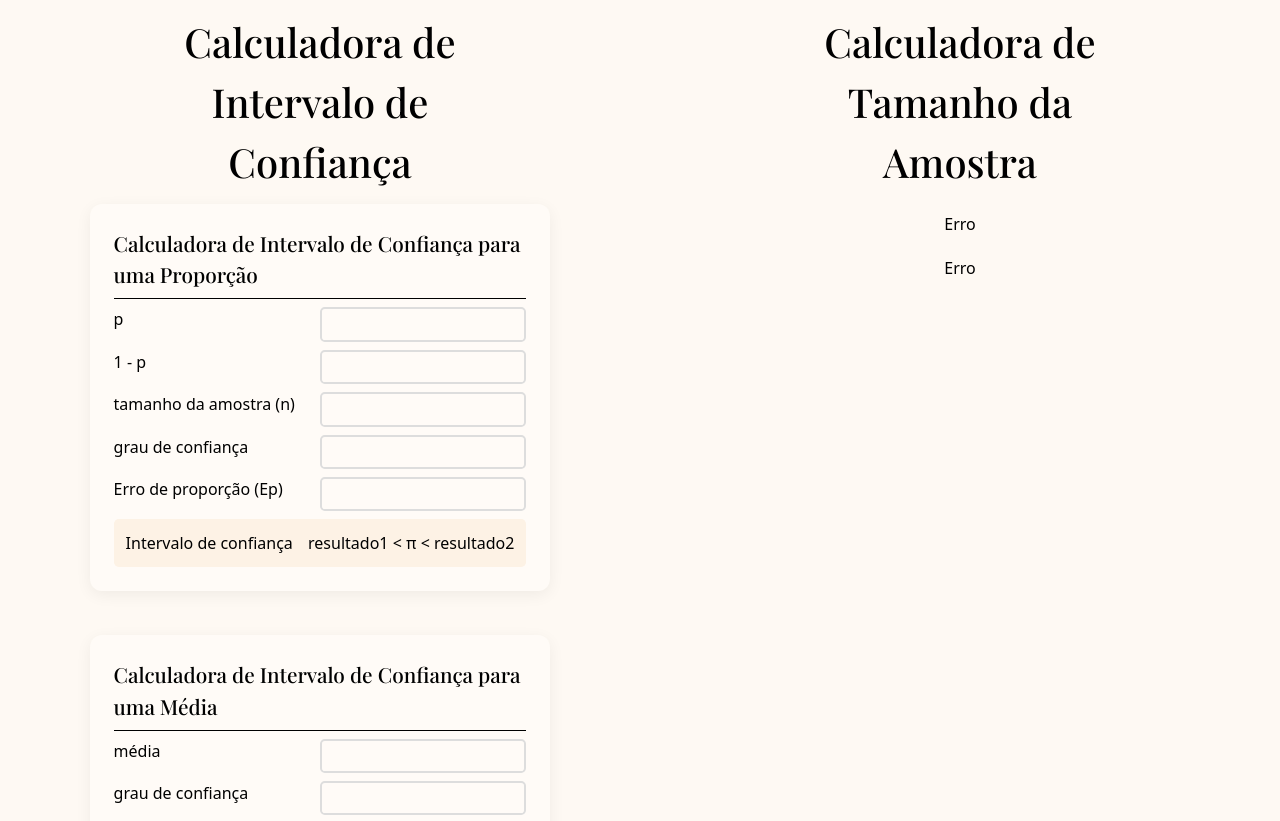
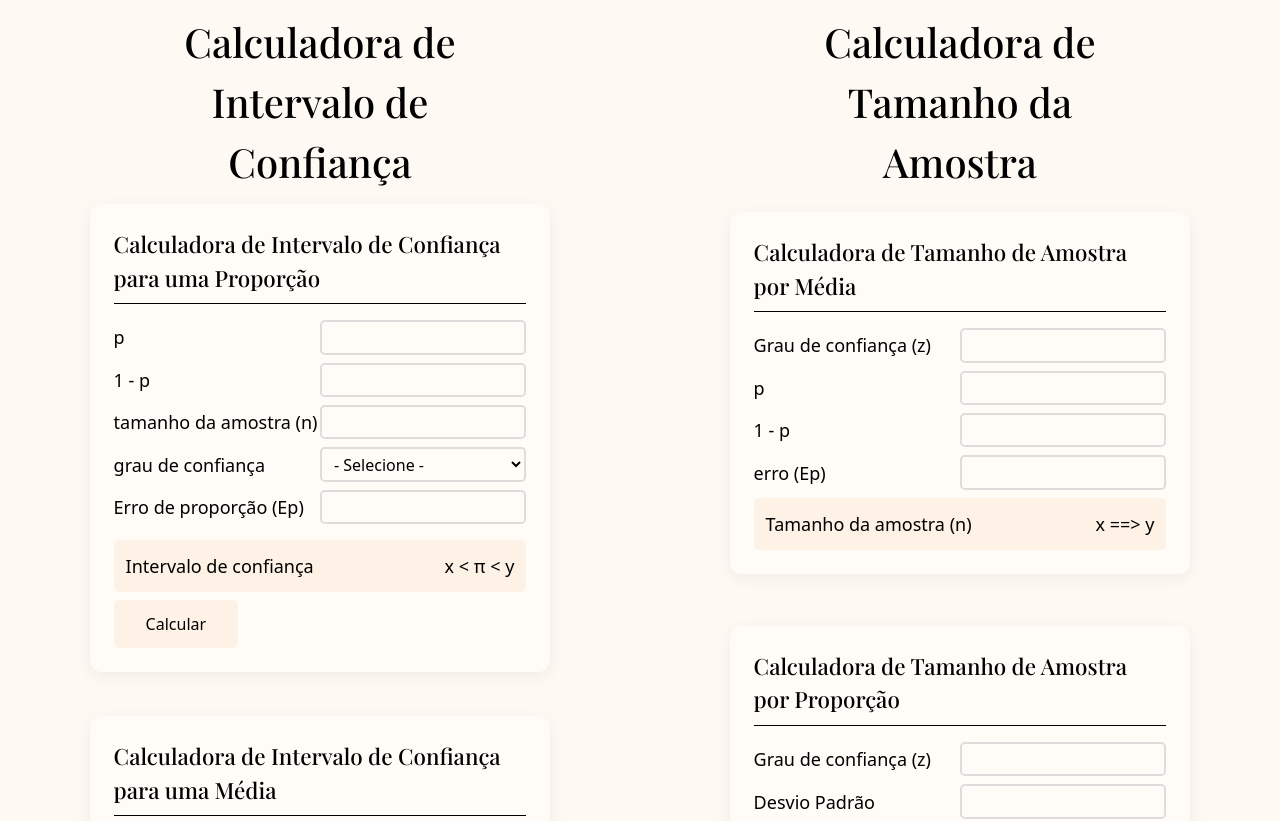
Before and after one commit to MuriloZague/estatisticaProject, a React (Vite) app: page / in a window 1280 px wide. Shown: the top 821 px of the page. Built offline with nearby package versions, Linux system fonts and the light colour scheme; a web font is replaced by a local one.

Commit message:
feat: alguma coisa

```diff
--- a/src/components/Amostra.tsx
+++ b/src/components/Amostra.tsx
@@ -1,5 +1,63 @@
-export default function Erro() {
+interface AmostraValor {
+  title: string;
+  primeiro: string;
+  segundo: string;
+  terceiro: string;
+  quarto: string;
+}
+
+export default function Erro(valores: AmostraValor) {
+  const grauConfianca = [1.645, 1.96, 2.575]
+
+  const calculoAmostraMedia = () => {
+    let tamanhoAmostra =  Math.sqrt(grauConfianca * desvio / erroMedia)
+  }
+
+  const calculoAmostraProporcao = () => {
+    let tamanhoAmostra = Math.sqrt(grauConfianca) * p * (1 - p) / Math.sqrt(erroProporcao)
+  }
+
+
+
   return (
-    <div>Erro</div>
+    <section className="w-[80%] flex flex-col gap-2 p-3 rounded-lg card">
+      <h1 className="text-[1.4rem] font-medium">{valores.title}</h1>
+      <hr />
+      <div className="flex flex-col gap-2 mt-2">
+        <div className="flex justify-between items-center">
+          <span className="text-lg">{valores.primeiro}</span>
+          <input
+            type="text"
+            className="border-2 border-[#ddd] rounded-[0.3rem] w-1/2 h-[2.15rem]"
+          />
+        </div>
+        <div className="flex justify-between items-center">
+          <span className="text-lg">{valores.segundo}</span>
+          <input
+            type="text"
+            className="border-2 border-[#ddd] rounded-[0.3rem] w-1/2 h-[2.15rem]"
+          />
+        </div>
+        <div className="flex justify-between items-center">
+          <span className="text-lg">{valores.terceiro}</span>
+          <input
+            type="text"
+            className="border-2 border-[#ddd] rounded-[0.3rem] w-1/2 h-[2.15rem]"
+          />
+        </div>
+        {valores.quarto !== "" ? <div className="flex justify-between items-center">
+          <span className="text-lg">{valores.quarto}</span>
+          <input
+            type="text"
+            className="border-2 border-[#ddd] rounded-[0.3rem] w-1/2 h-[2.15rem]"
+          />
+        </div> : null}
+
+        <div className="flex justify-between bg-[#fdf2e5] p-3 rounded-[0.3rem]">
+          <span className="text-lg">Tamanho da amostra (n)</span>
+          <span className="text-lg">x ==&gt; y</span>
+        </div>
+      </div>
+    </section>
   )
 }
--- a/src/components/Home.tsx
+++ b/src/components/Home.tsx
@@ -6,13 +6,13 @@ export default function Home() {
     <section className="flex flex-row justify-around">
       <div className="flex flex-col items-center gap-3 w-[45%] mt-3">
         <h1 className="text-[2.5rem] font-medium text-center max-w-[65%]">Calculadora de Intervalo de Confiança</h1>
-        <Intervalo title="Calculadora de Intervalo de Confiança para uma Proporção" primeiro="p" segundo="1 - p" terceiro="tamanho da amostra (n)" quarto="grau de confiança" quinto="Erro de proporção (Ep)" />
-        <Intervalo title="Calculadora de Intervalo de Confiança para uma Média" primeiro="média" segundo="grau de confiança" terceiro="alfa (α)" quarto="desvio padrão" quinto="tamanho da amostra (n)" />
+        <Intervalo title="Calculadora de Intervalo de Confiança para uma Proporção" primeiro="p" segundo="1 - p" terceiro="tamanho da amostra (n)" quarto="grau de confiança" quinto="Erro de proporção (Ep)" media={false}/>
+        <Intervalo title="Calculadora de Intervalo de Confiança para uma Média" primeiro="média" segundo="desvio padrão" terceiro="alfa (α)" quarto="grau de confiança" quinto="tamanho da amostra (n)" media={true}/>
       </div>
       <div className="flex flex-col items-center gap-5 w-[45%] mt-3">
         <h1 className="text-[2.5rem] font-medium text-center max-w-[65%]">Calculadora de Tamanho da Amostra</h1>
-        <Amostra />
-        <Amostra />
+        <Amostra title="Calculadora de Tamanho de Amostra por Média" primeiro="Grau de confiança (z)" segundo="p" terceiro="1 - p" quarto="erro (Ep)" />
+        <Amostra title="Calculadora de Tamanho de Amostra por Proporção" primeiro="Grau de confiança (z)" segundo="Desvio Padrão" terceiro="Erro (Em)" quarto="" />
       </div>
     </section>
   )
--- a/src/components/Intervalo.tsx
+++ b/src/components/Intervalo.tsx
@@ -1,3 +1,5 @@
+import { useState } from "react";
+
 interface IntervaloValor {
   title: string;
   primeiro: string;
@@ -5,52 +7,87 @@ interface IntervaloValor {
   terceiro: string;
   quarto: string;
   quinto: string;
+  media: Boolean;
 }
 
 export default function Intervalo(valores: IntervaloValor) {
+
+  const [primeiroValor, setPrimeiroValor] = useState(0);
+  const [segundoValor, setSegundoValor] = useState(0);
+  const [terceiroValor, setTerceiroValor] = useState(0);
+  const [quartoValor, setQuartoValor] = useState(0);
+  const [quintoValor, setQuintoValor] = useState(0);
+
+
+  const intervaloConfiancaProporcao = () => {
+    let erroProporcao = quartoValor * Math.sqrt(primeiroValor) * (1 - primeiroValor) / terceiroValor
+    console.log(erroProporcao)
+  }
+
+  const intervaloConfiancaMedia = () => {
+    //let erroMedia = quartoValor * (desvio / Math.sqrt(terceiro))
+  }
+
   return (
     <section className="w-[80%] flex flex-col gap-2 p-3 rounded-lg card">
-      <h1 className="text-[1.3rem] font-medium">{valores.title}</h1>
+      <h1 className="text-[1.4rem] font-medium">{valores.title}</h1>
       <hr />
-      <div className="flex flex-col gap-2">
-        <div className="flex justify-between">
-          <p>{valores.primeiro}</p>
+      <div className="flex flex-col gap-2 mt-2">
+        <div className="flex justify-between items-center">
+          <span className="text-lg">{valores.primeiro}</span>
           <input
             type="text"
-            className="border-2 border-[#ddd] rounded-[0.3rem] w-1/2 h-[2.15rem]"
+            className="border-2 border-[#ddd] rounded-[0.3rem] w-1/2 h-[2.15rem] px-2"
+            onChange={e => setPrimeiroValor(Number(e.target.value))}
           />
         </div>
-        <div className="flex justify-between">
-          <span>{valores.segundo}</span>
+        <div className="flex justify-between items-center">
+          <span className="text-lg">{valores.segundo}</span>
           <input
             type="text"
-            className="border-2 border-[#ddd] rounded-[0.3rem] w-1/2 h-[2.15rem]"
+            className="border-2 border-[#ddd] rounded-[0.3rem] w-1/2 h-[2.15rem] px-2"
+            onChange={e => setSegundoValor(Number(e.target.value))}
           />
         </div>
-        <div className="flex justify-between">
-          <span>{valores.terceiro}</span>
+        <div className="flex justify-between items-center">
+          <span className="text-lg">{valores.terceiro}</span>
           <input
             type="text"
-            className="border-2 border-[#ddd] rounded-[0.3rem] w-1/2 h-[2.15rem]"
+            className="border-2 border-[#ddd] rounded-[0.3rem] w-1/2 h-[2.15rem] px-2"
+            onChange={e => setTerceiroValor(Number(e.target.value))}
           />
         </div>
-        <div className="flex justify-between">
-          <span>{valores.quarto}</span>
+        <div className="flex justify-between items-center">
+          <span className="text-lg">{valores.quarto}</span>
+          <select
+            className="px-2 border-2 border-[#ddd] rounded-[0.3rem] w-1/2 h-[2.15rem]"
+            onChange={(e) => setQuartoValor(Number(e.target.value))}>
+            <option value="">- Selecione -</option>
+            <option value={1.645}>90%</option>
+            <option value={1.96}>95%</option>
+            <option value={2.575}>99%</option>
+          </select>
+
+        </div>
+        <div className="flex justify-between items-center mb-2">
+          <span className="text-lg">{valores.quinto}</span>
           <input
             type="text"
-            className="border-2 border-[#ddd] rounded-[0.3rem] w-1/2 h-[2.15rem]"
-          />
-        </div>
-        <div className="flex justify-between">
-          <span>{valores.quinto}</span>
-          <input
-            type="text"
-            className="border-2 border-[#ddd] rounded-[0.3rem] w-1/2 h-[2.15rem]"
+            className="px-2 border-2 border-[#ddd] rounded-[0.3rem] w-1/2 h-[2.15rem]"
+            onChange={e => setQuintoValor(Number(e.target.value))}
           />
         </div>
         <div className="flex justify-between bg-[#fdf2e5] p-3 rounded-[0.3rem]">
-          <span>Intervalo de confiança</span>
-          <span>resultado1 &lt; π &lt; resultado2 </span>
+          <span className="text-lg">Intervalo de confiança</span>
+          <span className="text-lg">x &lt; π &lt; y</span>
+        </div>
+        <div>
+          <button
+            className="bg-[#fdf2e5] p-3 px-8 rounded-[0.3rem] cursor-pointer"
+            onClick={() => valores.media ? intervaloConfiancaMedia() : intervaloConfiancaProporcao()}
+          >
+            Calcular
+          </button>
         </div>
       </div>
     </section>
```
